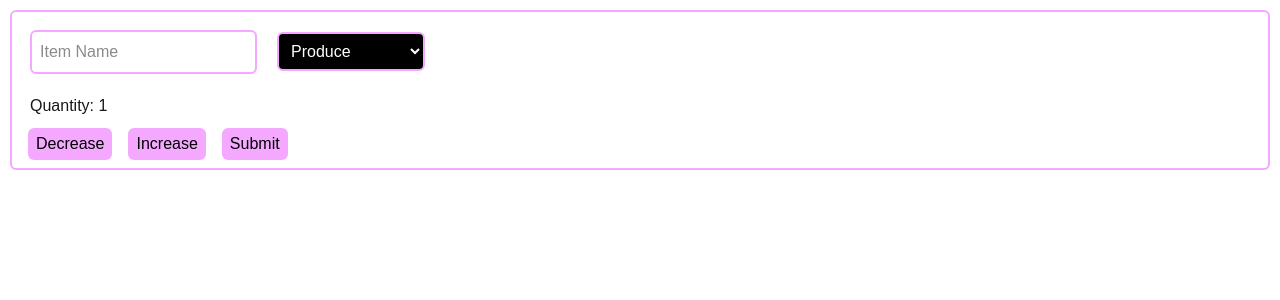
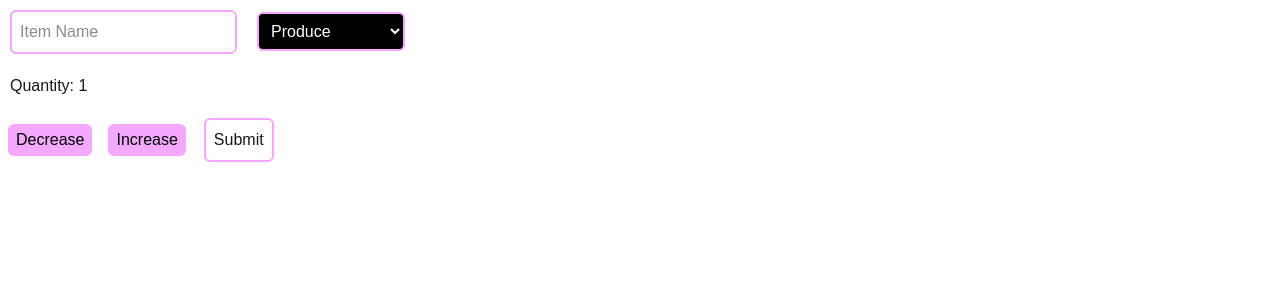
Before and after one commit to Bucket-monkey567/cprg306-assignments, a Next.js app: page /week-5 in a window 1280 px wide. Shown: the top 300 px of the page. Built offline with nearby package versions, Linux system fonts and the light colour scheme.

Commit message:
fixed the increase/ decrease button producing the alert + cleane dthe format

```diff
--- a/app/week-5/new-item.js
+++ b/app/week-5/new-item.js
@@ -32,8 +32,9 @@ export default function NewItem(){
 
     return(
         <section>
-            <form onSubmit={handleSubmit} className="m-2.5 p-2 border-2 border-fuchsia-300 rounded-md">
+            {/* Name input */}
                 <input className="m-2.5 p-2 border-2 border-fuchsia-300 rounded-md" type="text" placeholder="Item Name" value={name} onChange={(e) => setName(e.target.value)} />
+            {/* Category dropdown */}
                 <select className="m-2.5 p-2 border-2 border-fuchsia-300 rounded-md bg-black text-white" value={category} onChange={(e) => setCategory(e.target.value)}>
                     <option value="produce">Produce</option>
                     <option value="meat">Meat</option>
@@ -42,11 +43,12 @@ export default function NewItem(){
                     <option value="dry goods">Dry Goods</option>
                     <option value="household">Household</option>
                 </select>
+            {/* Quantity buttons */}
                 <h2 className="m-2.5">Quantity: {quantity}</h2>
                 <button className="bg-fuchsia-300 text-black mx-2 px-2 py-1 rounded-md" onClick={decrement}>Decrease</button>
                 <button className="bg-fuchsia-300 text-black mx-2 px-2 py-1 rounded-md" onClick={increment}>Increase</button>
-                <button className="bg-fuchsia-300 text-black mx-2 px-2 py-1 rounded-md">Submit</button>
-            </form>
+            {/* Submit button */}
+                <button onClick={handleSubmit} className="m-2.5 p-2 border-2 border-fuchsia-300 rounded-md">Submit</button>
         </section>
     )
 }
```
